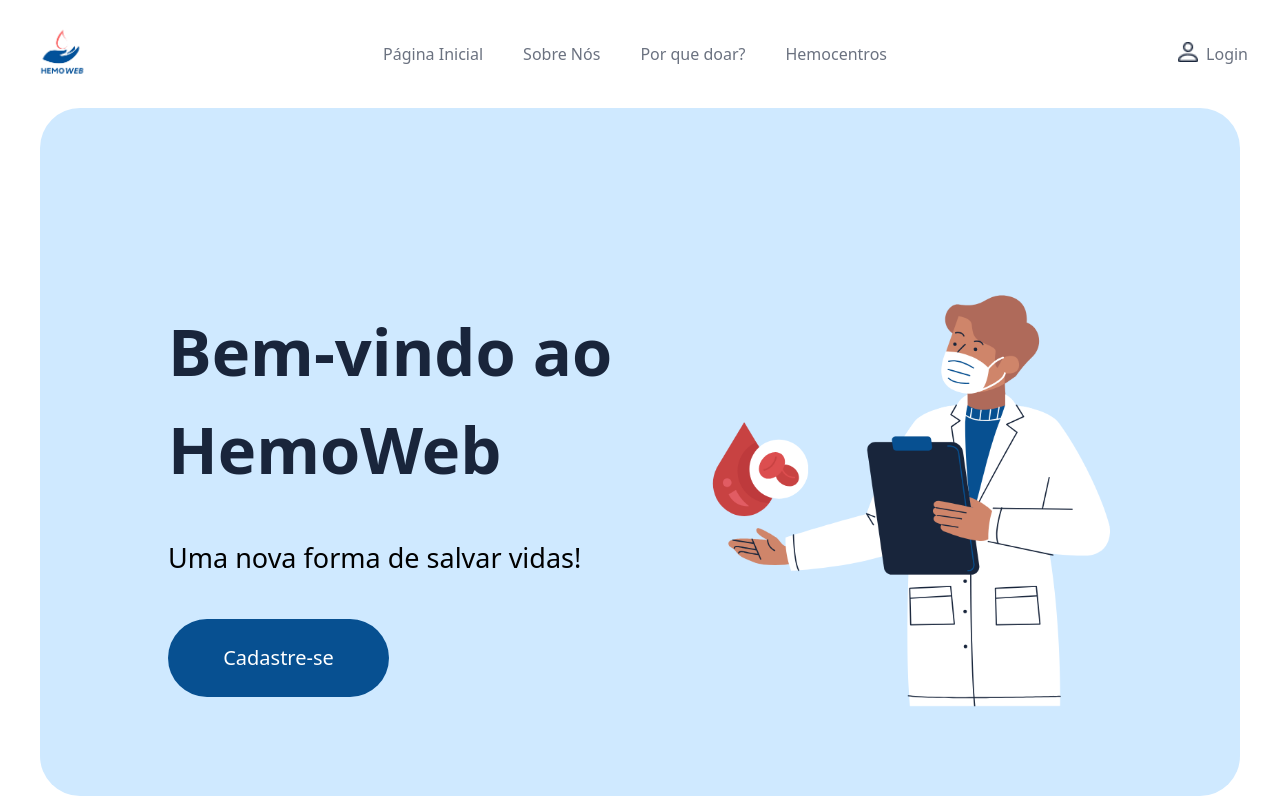
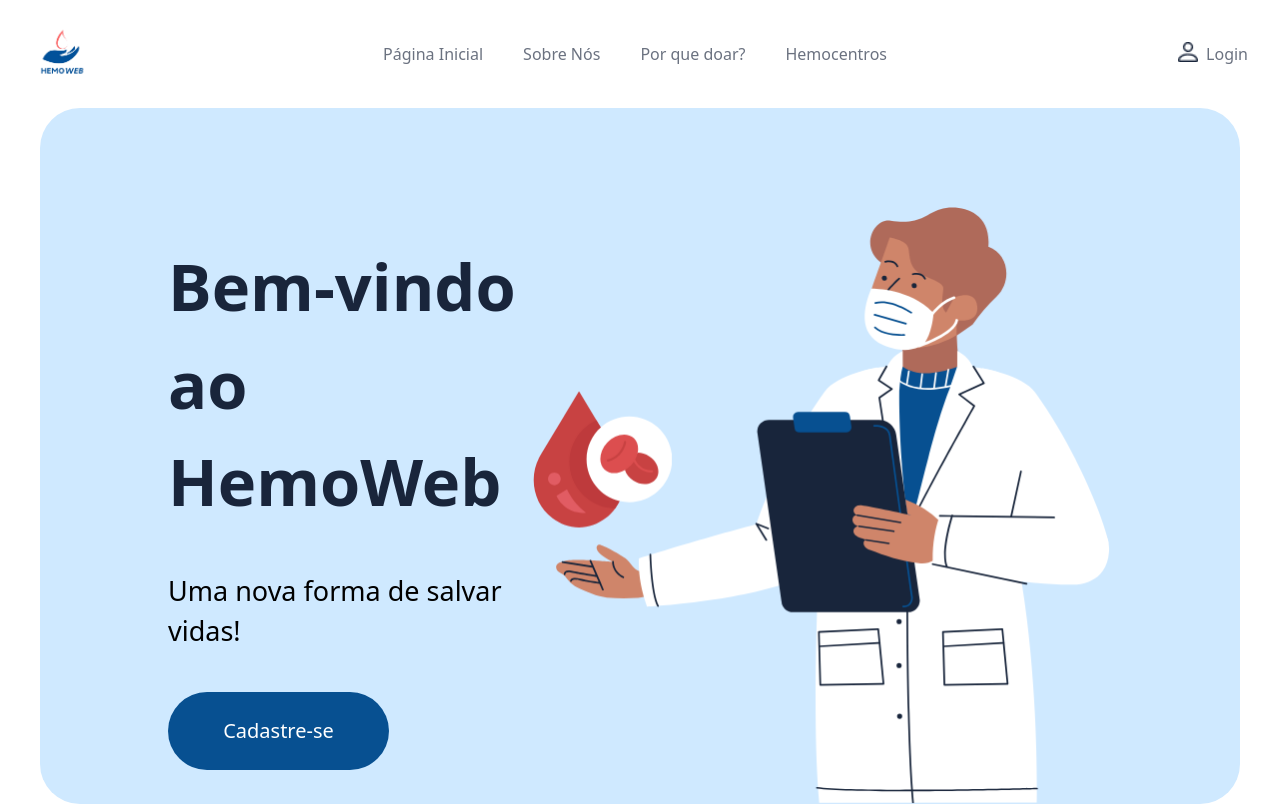
Before and after one commit to littlehopw/HemoWeb, a React (Vite) app in the folder frontend/: page /pagina-inicial in a window 1280 px wide. Shown: the top 805 px of the page. Built offline with nearby package versions, Linux system fonts and the light colour scheme.

Commit message:
Feat: Landing Page #HEW-29
 Agora não quebra em Notebooks.

```diff
--- a/frontend/src/pages/PaginaInicial/hero.jsx
+++ b/frontend/src/pages/PaginaInicial/hero.jsx
@@ -2,9 +2,8 @@
 import vectorHero from '../../assets/vector-hero.png';
 
 function Hero() {
-  //COMENTÁRIO PARA NOVO COMMIT
   return (
-    <div className="max-w-full md:max-w-[110%] lg:mx-10 mx-0 md:mx-auto bg-[var(--primary-color-1)] rounded-none md:rounded-[40px] flex flex-col md:flex-row justify-between pt-24 px-6 md:px-[10%]">
+    <div className="max-w-full md:max-w-[110%] lg:mx-10 mx-0 md:mx-auto bg-[var(--primary-color-1)] rounded-none md:rounded-[40px] flex flex-col md:flex-row justify-between pt-24 px-6 md:px-[10%] min-h-[500px] md:min-h-[550px] lg:min-h-[600px]">
       <div className="flex flex-col justify-center">
         <h1 className="font-bold text-[65px] text-[var(--primary-color-4)]" style={{ fontFamily: 'var(--h2-poppins)' }}>
           Bem-vindo ao HemoWeb
@@ -24,11 +23,11 @@
           </button>
         </Link>
       </div>
-      <div className="flex justify-center items-center mt-10 md:mt-0">
+      <div className="flex justify-center items-end mt-10 md:mt-0">
         <img
           src={vectorHero}
           alt="HemoWeb Hero"
-          className="object-contain md:object-contain h-[108%] w-[108%] md:h-[121.68%] md:w-[121.68%] lg:h-[591.5px] lg:w-[591.5px] self-center mb-0 transition-transform duration-300 ease-in-out hover:scale-105"
+          className="object-contain h-auto w-auto max-h-[100%] max-w-[100%] md:max-h-[550px] md:max-w-[550px] lg:max-h-[600px] lg:max-w-[600px] self-end mb-0 transition-transform duration-300 ease-in-out hover:scale-105"
         />
       </div>
     </div>
```
